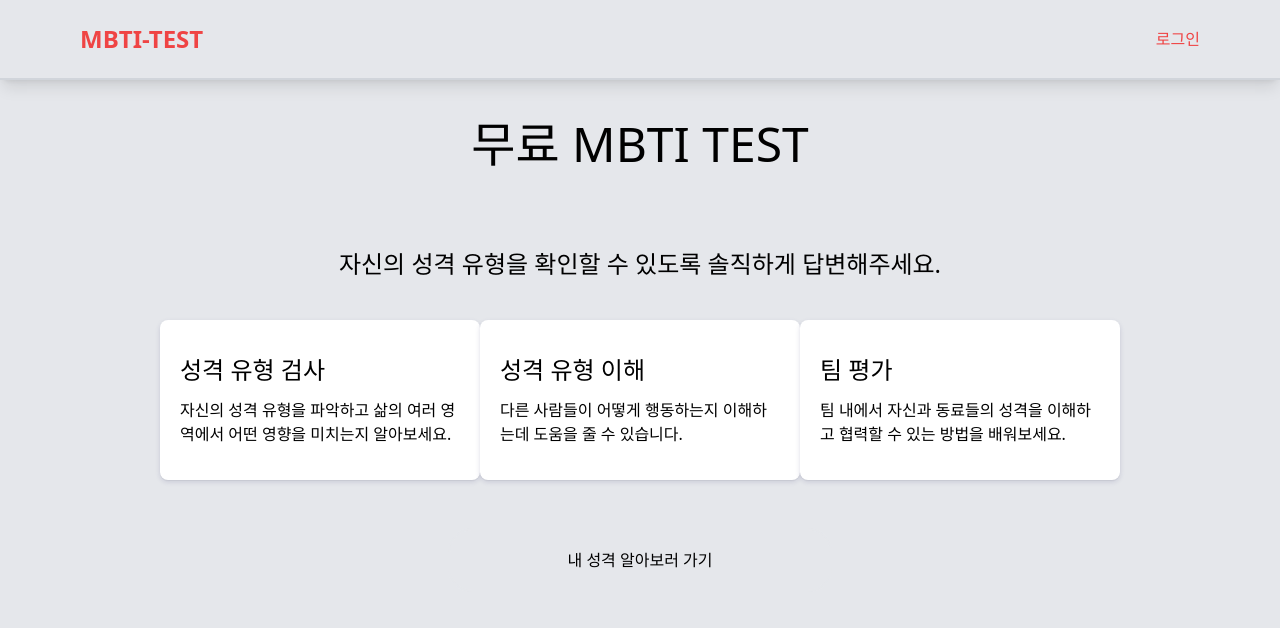
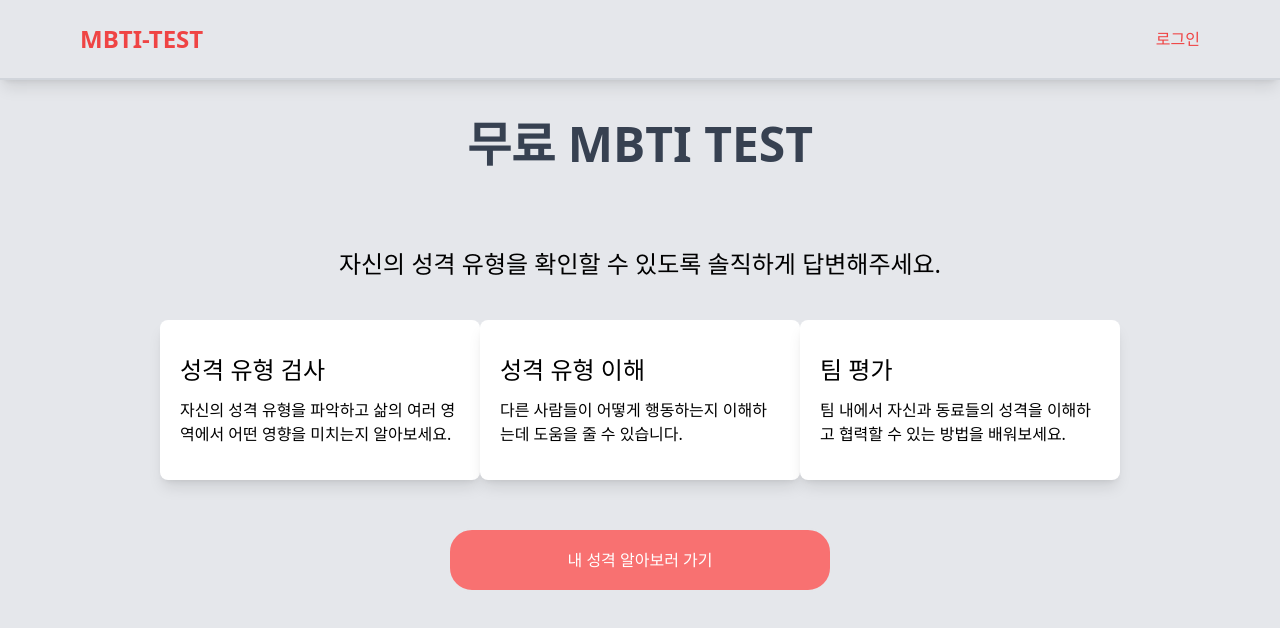
Before and after one commit to Leekee0905/mbti-test, a React (Vite) app: page / in a window 1280 px wide. Both pictures are taken after a click on the element "MBTI-TEST". Shown: the top 628 px of the page. Built offline with nearby package versions, Linux system fonts and the light colour scheme.

Commit message:
style: 홈 스타일링

```diff
--- a/src/pages/Home/Home.jsx
+++ b/src/pages/Home/Home.jsx
@@ -26,7 +26,9 @@ const Home = () => {
   return (
     <div className="w-full flex flex-col items-center justify-center">
       <div className="home-header text-center w-full h-60 flex flex-col justify-center px-20 py-12">
-        <h1 className="text-5xl mb-20">무료 MBTI TEST</h1>
+        <h1 className="text-5xl mb-20 font-bold text-gray-700">
+          무료 MBTI TEST
+        </h1>
         <span className="text-2xl">
           자신의 성격 유형을 확인할 수 있도록 솔직하게 답변해주세요.
         </span>
@@ -38,7 +40,7 @@ const Home = () => {
       </div>
       <div className="home-button-container flex justify-center items-center w-full h-40">
         <button
-          className="w-96 h-16 border-2 rounded-3xl"
+          className="w-96 h-16 border-2 rounded-3xl bg-red-400 hover:bg-gray-200 hover:text-red-500 hover:border-black text-white"
           onClick={handleGoToText}
         >
           내 성격 알아보러 가기
--- a/src/pages/Home/components/HomeBox.jsx
+++ b/src/pages/Home/components/HomeBox.jsx
@@ -1,6 +1,6 @@
 const HomeBox = ({ data }) => {
   return (
-    <div className="flex flex-col p-5 rounded-lg bg-white justify-center w-96 h-40 overflow-hidden shadow-[rgba(50,_50,_105,_0.15)_0px_2px_5px_0px,_rgba(0,_0,_0,_0.05)_0px_1px_1px_0px]">
+    <div className="flex flex-col p-5 rounded-lg bg-white justify-center w-96 h-40 overflow-hidden shadow-lg">
       <h2 className="text-2xl mb-3">{data.title}</h2>
       <span>{data.content}</span>
     </div>
```
